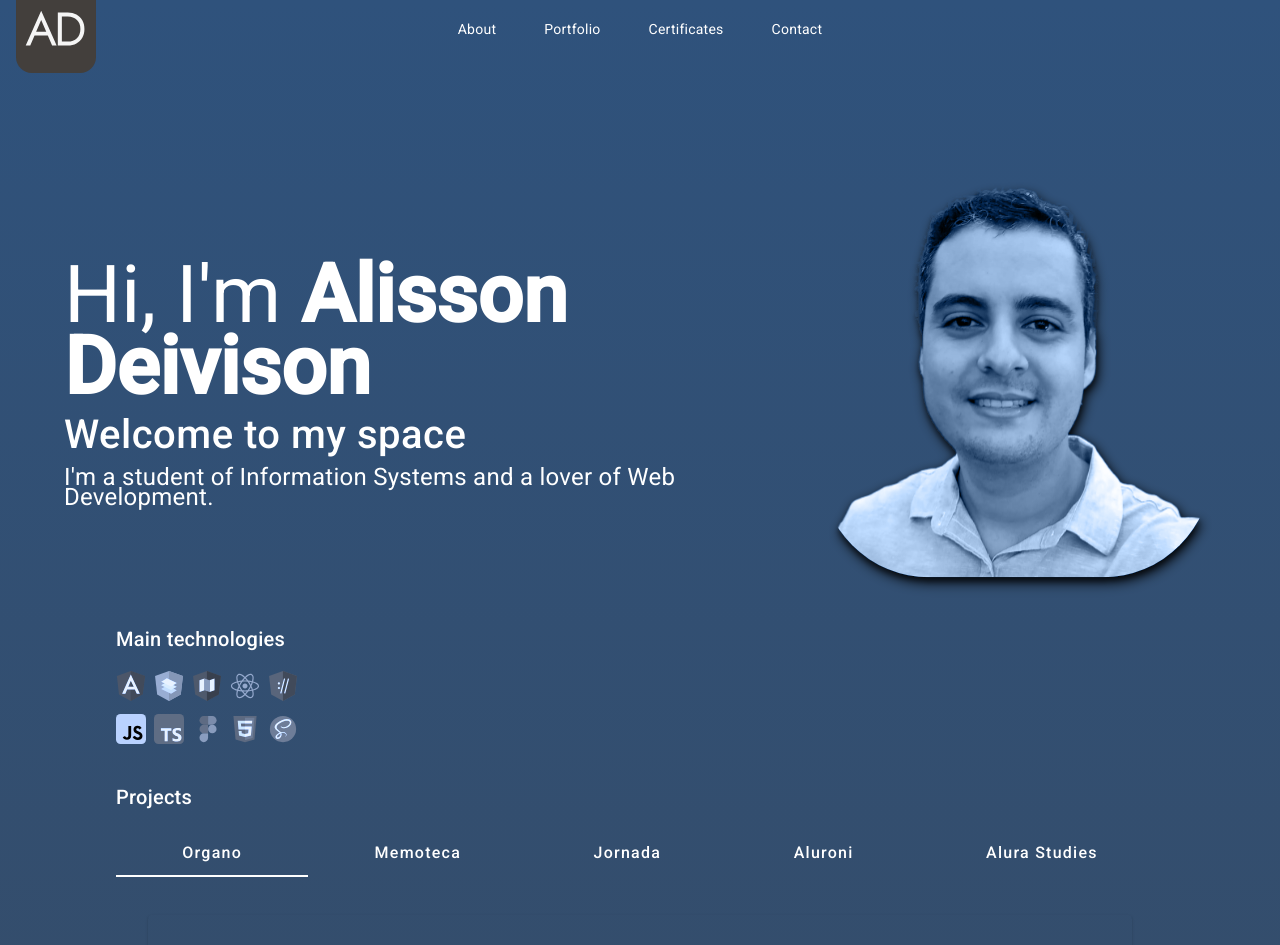
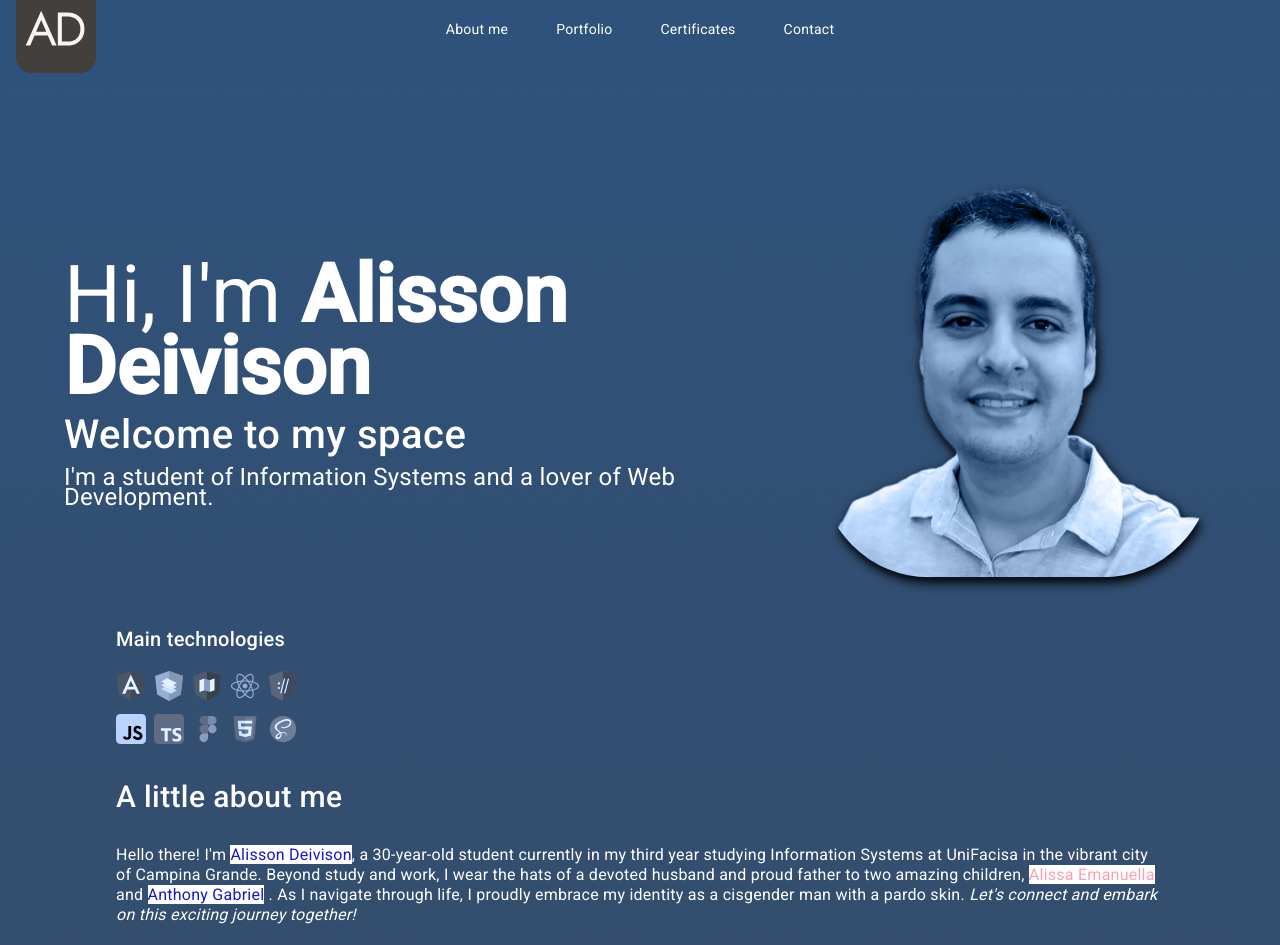
Before and after one commit to AlissonDeivison/portfolio, an Angular app: page / in a window 1280 px wide. Shown: the top 945 px of the page. Built offline with nearby package versions, Linux system fonts and the light colour scheme.

Commit message:
Update homepage with personal information

```diff
--- a/src/app/pages/home/home.component.html
+++ b/src/app/pages/home/home.component.html
@@ -1,7 +1,9 @@
 <app-header id="home"></app-header>
 <app-container>
   <app-technologies></app-technologies>
-  <h2 id="portfolio">Projects</h2>
+  <h2 id="about">A little about me</h2>
+  <app-about-me></app-about-me>
+  <h2 id="portfolio">Some Projects</h2>
   <app-tabs></app-tabs>
   <h2 id="certificates">Certificates</h2>
   <app-certificates></app-certificates>
--- a/src/app/pages/home/home.component.scss
+++ b/src/app/pages/home/home.component.scss
@@ -1,6 +1,8 @@
 h2{
     color: rgb(255, 255, 255);
     width: 100%;
+    font-size: 30px;
+    margin-bottom: 2rem;
 }
 app-certificates{
     display: flex;
--- a/src/app/pages/home/home.component.ts
+++ b/src/app/pages/home/home.component.ts
@@ -5,11 +5,12 @@ import { TabGroupAsyncExample } from '../../shared/tabs/tabs.component';
 import { ContainerComponent } from '../../shared/container/container.component';
 import { TechnologiesComponent } from '../../shared/technologies/technologies.component';
 import { CertificatesComponent } from '../../shared/certificates/certificates.component';
+import { AboutMeComponent } from '../../shared/about-me/about-me.component';
 
 @Component({
   selector: 'app-home',
   standalone: true,
-  imports: [FooterComponent, HeaderComponent, TabGroupAsyncExample, ContainerComponent, TechnologiesComponent, CertificatesComponent],
+  imports: [FooterComponent, HeaderComponent, TabGroupAsyncExample, ContainerComponent, TechnologiesComponent, CertificatesComponent, AboutMeComponent],
   templateUrl: './home.component.html',
   styleUrl: './home.component.scss'
 })
--- /dev/null
+++ b/src/app/shared/about-me/about-me.component.html
@@ -0,0 +1,11 @@
+<p>
+  Hello there! I'm <strong class="focus">Alisson Deivison</strong>, a 30-year-old student
+  currently in my third year studying Information Systems at UniFacisa in the
+  vibrant city of Campina Grande. Beyond study and work, I wear the hats of a
+  devoted husband and proud father to two amazing children,
+  <span class="pink focus">Alissa Emanuella</span> and
+  <span class="blue focus">Anthony Gabriel</span> . As I navigate through life, I
+  proudly embrace my identity as a cisgender man with a pardo skin. <i
+    >Let's connect and embark on this exciting journey together!
+  </i>
+</p>
--- /dev/null
+++ b/src/app/shared/about-me/about-me.component.scss
@@ -0,0 +1,23 @@
+p {
+  color: white;
+  font-size: 16px;
+  margin-bottom: 2rem;
+
+  strong{
+    color: rgb(23, 23, 199);
+    font-weight: 400;
+  }
+
+  .pink {
+    color: rgb(248, 162, 176);
+  }
+
+  .blue {
+    color: rgb(23, 23, 199);
+  }
+
+  .focus{
+    background-color: rgb(255, 255, 255);
+  }
+
+}
--- /dev/null
+++ b/src/app/shared/about-me/about-me.component.ts
@@ -0,0 +1,17 @@
+import { Component } from '@angular/core';
+import { ScrollService } from '../../scroll.service';
+
+@Component({
+  selector: 'app-about-me',
+  standalone: true,
+  imports: [],
+  templateUrl: './about-me.component.html',
+  styleUrl: './about-me.component.scss'
+})
+export class AboutMeComponent {
+  constructor(private scrollService: ScrollService) { }
+
+  scrollTo(anchor: string): void {
+    this.scrollService.scrollTo(anchor);
+  }
+}
--- a/src/app/shared/header/header.component.html
+++ b/src/app/shared/header/header.component.html
@@ -2,7 +2,7 @@
   <img src="assets/logo.svg" alt="Main logo page" (click)="scrollTo('home')" />
   <nav>
     <ul>
-      <li><a (click)="scrollTo('about')">About</a></li>
+      <li><a (click)="scrollTo('about')">About me</a></li>
       <li><a (click)="scrollTo('portfolio')">Portfolio</a></li>
       <li><a (click)="scrollTo('certificates')">Certificates</a></li>
       <li><a (click)="scrollTo('contact')">Contact</a></li>
--- a/src/app/shared/tabs/tabs.component.html
+++ b/src/app/shared/tabs/tabs.component.html
@@ -11,6 +11,7 @@
           justify-content: center;
           align-items: center;
           overflow: hidden;
+          margin-bottom: 2rem;
         "
       >
         <mat-card style="background-color: #94532100; padding: 2rem">
```
Also changed, not shown: 1 other file (tests, documents, lock files or other folders).
